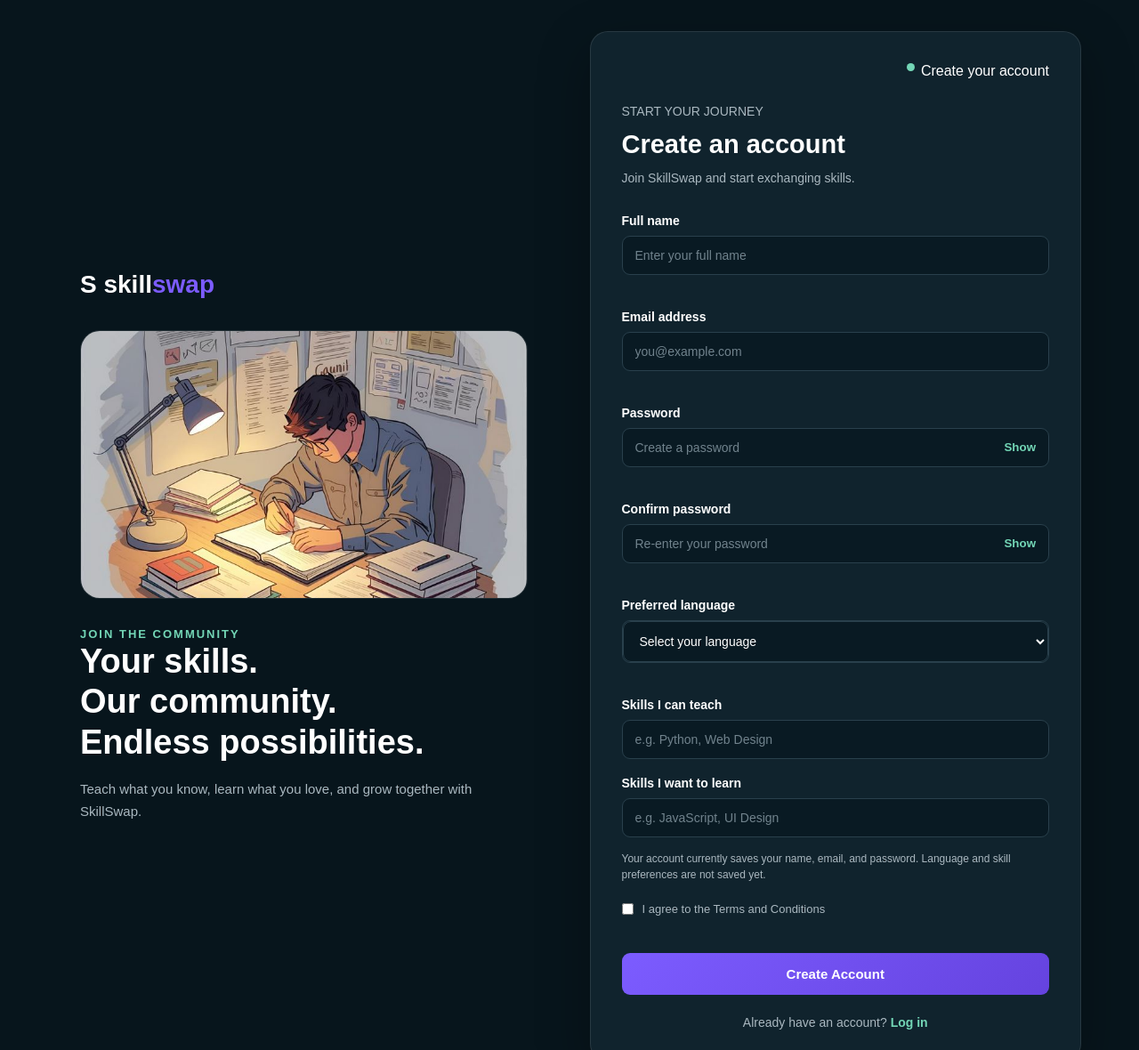
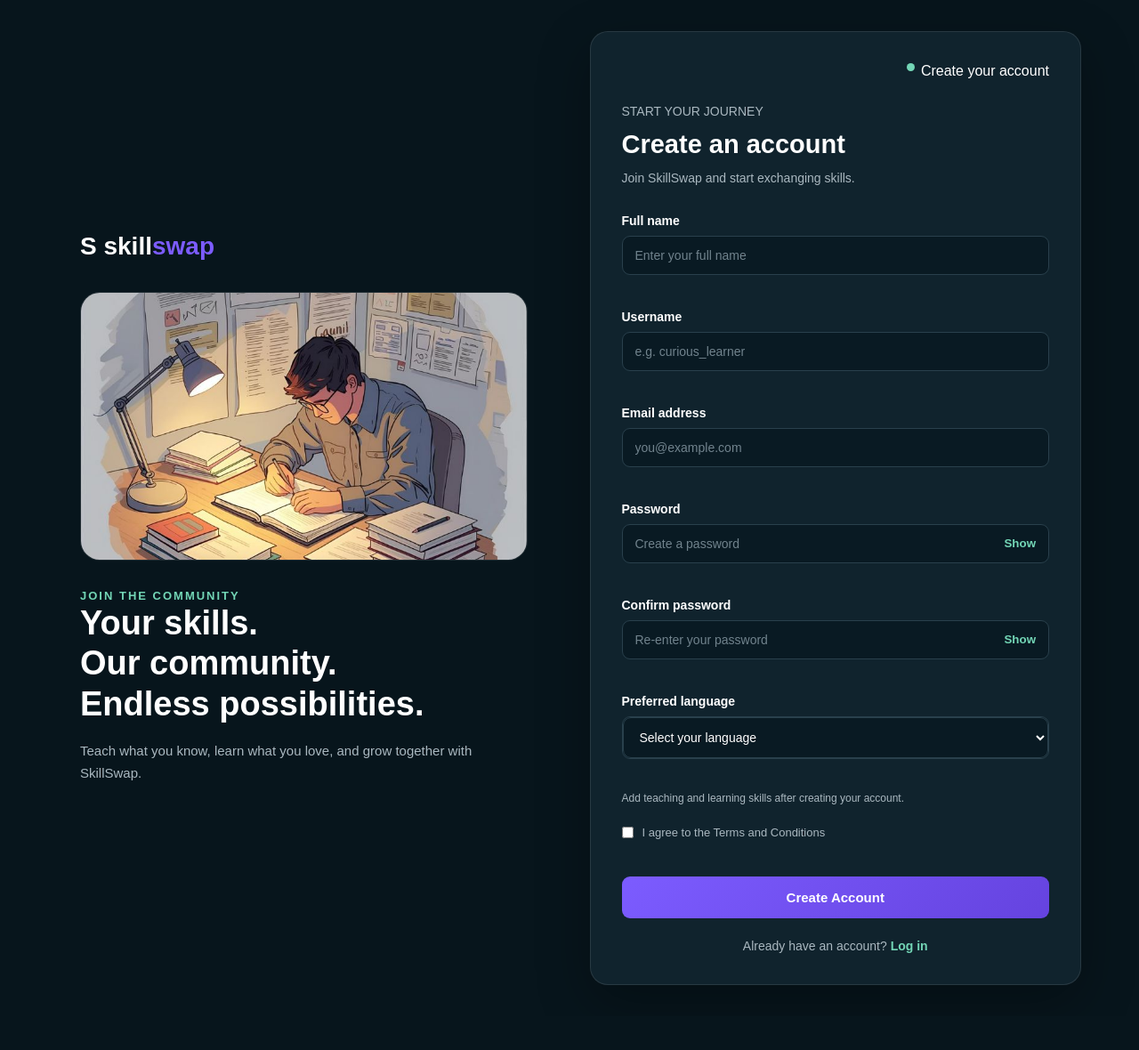
Before and after one commit to praveenprofessional18-maker/SkillSwap, a plain HTML site: page frontend/register.html in a window 1280 px wide. Shown: the top 1180 px of the page at 89% size. After the commit the page ends 1142 px from the top, so only its background shows below. Drawn offline with Linux system fonts and the light colour scheme.

Commit message:
chore: update frontend/register.html

```diff
--- a/frontend/register.html
+++ b/frontend/register.html
@@ -10,8 +10,9 @@
   <title>SkillSwap | Create Account</title>
 
   <link rel="stylesheet" href="css/register.css?v=2">
-  <script src="js/api.js?v=2" defer></script>
-  <script src="js/register.js?v=2" defer></script>
+  <script src="js/config.js" defer></script>
+  <script src="js/api.js?v=3" defer></script>
+  <script src="js/register.js?v=3" defer></script>
 </head>
 
 <body class="register-page">
@@ -79,6 +80,15 @@
           </div>
 
           <div class="field-group">
+            <label for="username">Username</label>
+            <div class="input-wrap">
+              <input type="text" id="username" name="username" placeholder="e.g. curious_learner"
+                autocomplete="username" minlength="3" maxlength="40" required>
+            </div>
+            <p class="field-error" id="usernameError" aria-live="polite"></p>
+          </div>
+
+          <div class="field-group">
             <label for="email">Email address</label>
             <div class="input-wrap">
               <input
@@ -140,29 +150,7 @@
             <p class="field-error" id="languageError" aria-live="polite"></p>
           </div>
 
-          <div class="field-group">
-            <label for="teachSkills">Skills I can teach</label>
-            <div class="input-wrap">
-              <input
-                type="text"
-                id="teachSkills"
-                name="teachSkills"
-                placeholder="e.g. Python, Web Design">
-            </div>
-          </div>
-
-          <div class="field-group">
-            <label for="learnSkills">Skills I want to learn</label>
-            <div class="input-wrap">
-              <input
-                type="text"
-                id="learnSkills"
-                name="learnSkills"
-                placeholder="e.g. JavaScript, UI Design">
-            </div>
-          </div>
-
-          <p class="form-note">Your account currently saves your name, email, and password. Language and skill preferences are not saved yet.</p>
+          <p class="form-note">Add teaching and learning skills after creating your account.</p>
 
           <div class="terms-row">
             <label class="checkbox-wrap">
```
